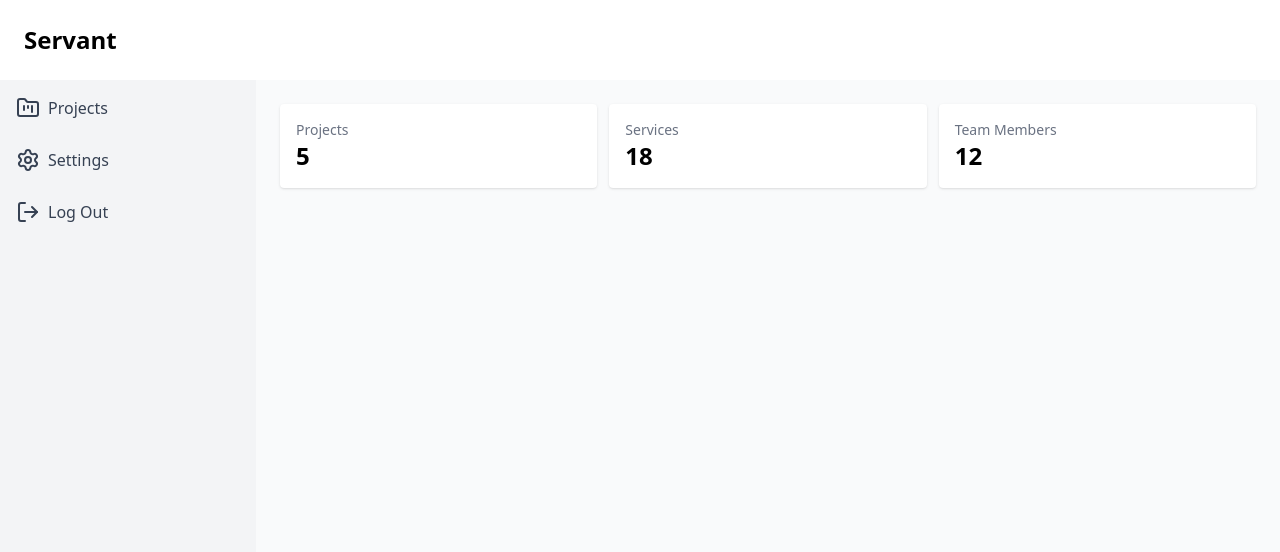
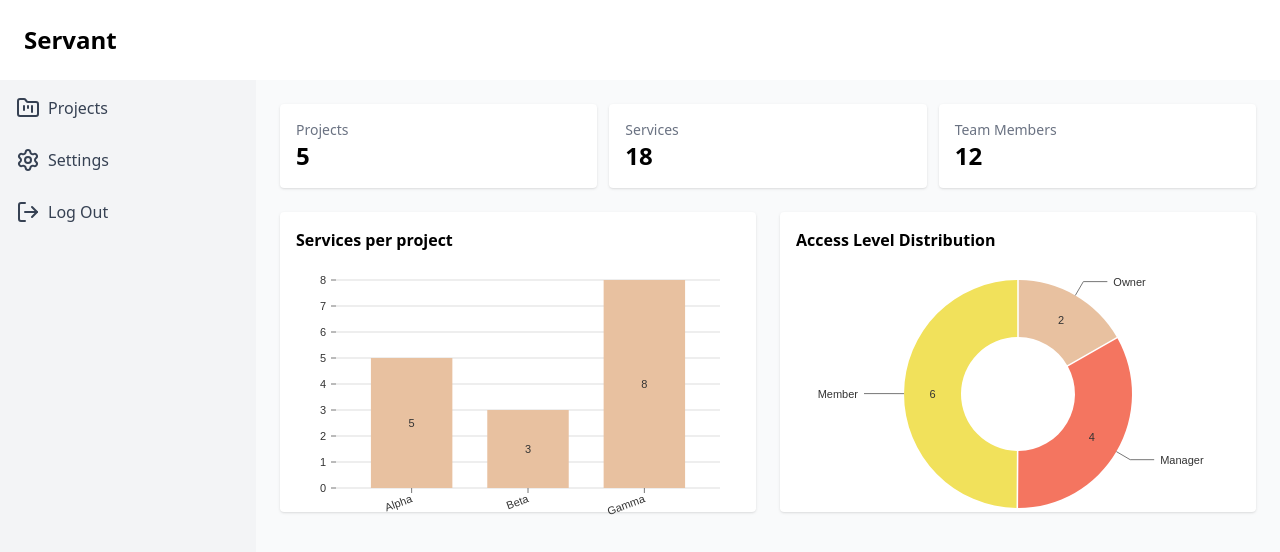
Before and after one commit to Yoni190/servant, a React app in the folder frontend/: page /home in a window 1280 px wide. Shown: the top 552 px of the page. Built offline with nearby package versions, Linux system fonts and the light colour scheme; the HTML template or start-up script is replaced by a standard one.

Commit message:
Show charts in home page

```diff
--- a/frontend/src/pages/Home.jsx
+++ b/frontend/src/pages/Home.jsx
@@ -2,14 +2,30 @@ import React from 'react'
 import Header from '../components/Header.jsx'
 import Sidebar from '../components/Sidebar.jsx'
 import StatCard from '../components/StatCard.jsx'
+import { ResponsiveBar } from '@nivo/bar'
+import { ResponsivePie } from '@nivo/pie'
 
 const Home = () => {
+
+  const servicesPerProject = [
+    { project: 'Alpha', services: 5 },
+    { project: 'Beta', services: 3 },
+    { project: 'Gamma', services: 8 },
+  ]
+
+  const accessLevels = [
+    { id: 'Owner', label: 'Owner', value: 2 },
+    { id: 'Manager', label: 'Manager', value: 4 },
+    { id: 'Member', label: 'Member', value: 6 },
+  ]
+
+
   return (
     <div>
       <Header />
       <div className="flex">
         <Sidebar />
-        <main className="flex-1 p-6 bg-gray-50">
+        <main className="flex-1 p-6 bg-gray-50 space-y-6">
 
           {/* Stat Cards */}
           <div className="grid grid-cols-3 gap-3">
@@ -19,7 +35,32 @@ const Home = () => {
           </div>
 
           {/* Charts */}
+          <div className="grid grid-cols-2 gap-6">
+            {/* Services Per Project */}
+            <div className="bg-white p-4 rounded shadow h-[300px]">
+              <h2 className="font-semibold mb-2">Services per project</h2>
+              <ResponsiveBar
+                data={servicesPerProject}
+                keys={['services']}
+                indexBy="project"
+                margin={{ top: 20, right: 20, bottom: 40, left: 40 }}
+                padding={0.3}
+                axisBottom={{ tickRotation: -20}}
+                />
+            </div>
+            {/* Access Levels */}
+            <div className="bg-white p-4 rounded shadow h-[300px]">
+              <h2 className="font-semibold mb-2">Access Level Distribution</h2>
+              <ResponsivePie
+                data={accessLevels}
+                margin={{ top: 20, right: 20, bottom: 20, left: 20 }}
+                innerRadius={0.5}
+                padAngle={0.7}
+              />
+            </div>
+          </div>
 
+          {/* Recent Logs */}
         </main>
       </div>
     </div>
```
